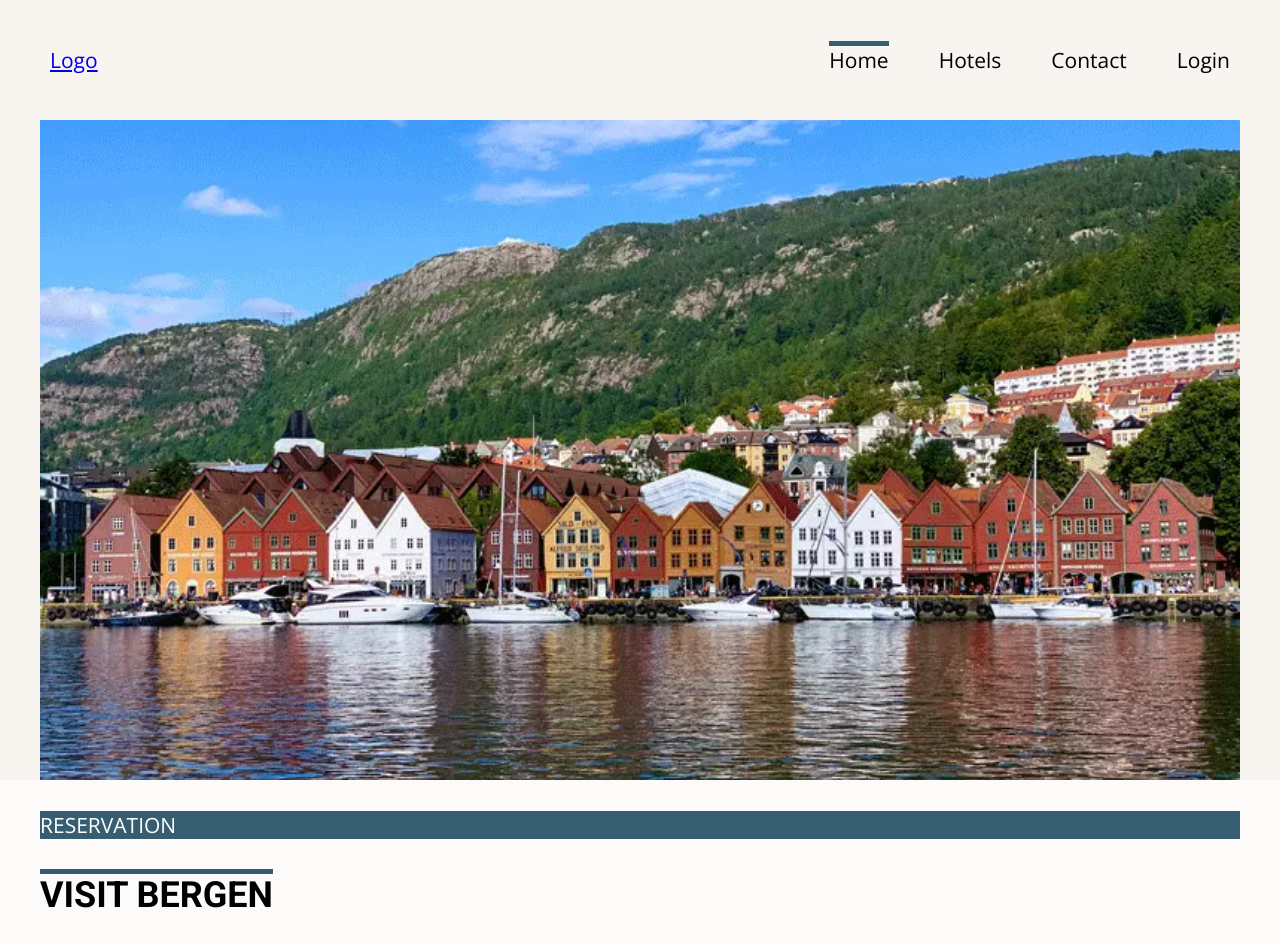
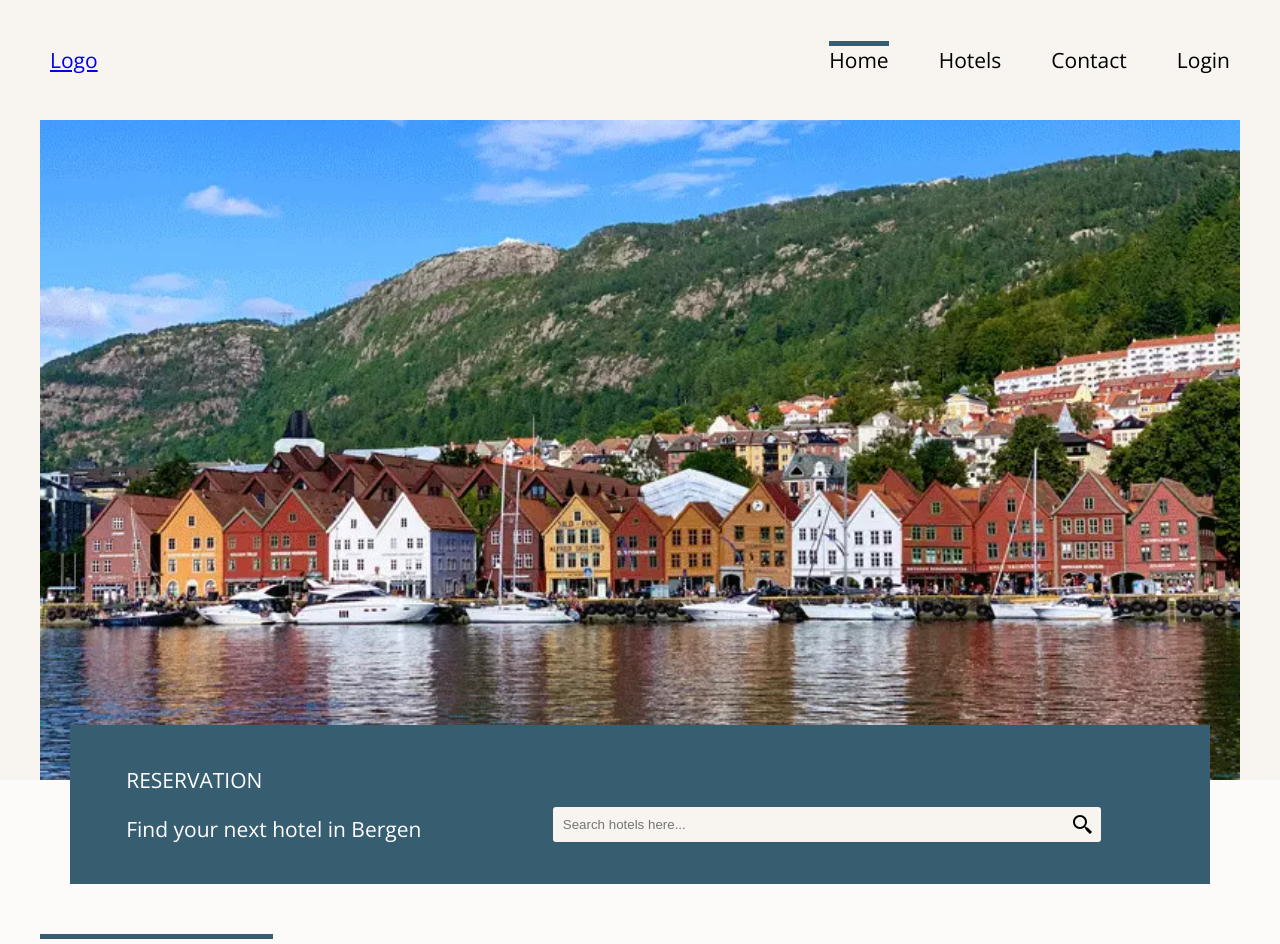
Before and after one commit to Noroff-FEU-Assignments/project-exam-2-Janne-R, a React (Create React App) app: page / in a window 1280 px wide. Shown: the top 944 px of the page. Built offline with nearby package versions, Linux system fonts and the light colour scheme.

Commit message:
Reservation homa page styling

```diff
--- a/src/components/common.styles/DisplayText.js
+++ b/src/components/common.styles/DisplayText.js
@@ -6,27 +6,27 @@ const StyledH1 = styled.h1`
   max-inline-size: fit-content;
   font-weight: bold;
   color: ${({ lightColor, theme }) => lightColor ? theme.colors.textColorLight : theme.colors.textColorDark};
-  text-transform: ${props => props.uppercase ? "uppercase" : "lowercase"};
+  text-transform: ${props => props.uppercase ? "uppercase" : "initial"};
 `;
 
 const StyledH2 = styled.h2`
   color: ${({ lightColor, theme }) => lightColor ? theme.colors.textColorLight : theme.colors.textColorDark};
-  text-transform: ${props => props.uppercase ? "uppercase" : "lowercase"};
+  text-transform: ${props => props.uppercase ? "uppercase" : "initial"};
 `;
 
 const StyledH3 = styled.h3`
   color: ${({ lightColor, theme }) => lightColor ? theme.colors.textColorLight : theme.colors.textColorDark};
-  text-transform: ${props => props.uppercase ? "uppercase" : "lowercase"};
+  text-transform: ${props => props.uppercase ? "uppercase" : "initial"};
 `;
 
 const StyledH4 = styled.h4`
  color: ${({ lightColor, theme }) => lightColor ? theme.colors.textColorLight : theme.colors.textColorDark};
-  text-transform: ${props => props.uppercase ? "uppercase" : "lowercase"};
+  text-transform: ${props => props.uppercase ? "uppercase" : "initial"};
 `;
 
 const StyledP = styled.p`
 color: ${({ lightColor, theme }) => lightColor ? theme.colors.textColorLight : theme.colors.textColorDark};
-text-transform: ${props => props.uppercase ? "uppercase" : "lowercase"};
+text-transform: ${props => props.uppercase ? "uppercase" : "initial"};
 `;
 
 export const H1 = ({ title, lightColor, uppercase }) => {
--- /dev/null
+++ b/src/components/common.styles/Search.js
@@ -0,0 +1,38 @@
+import styled from "styled-components";
+import { BiSearchAlt2 } from 'react-icons/bi';
+
+const Form = styled.form`
+  margin-top: 40px;
+  margin-bottom: 20px;
+  display: flex;
+  justify-content: center;
+  align-items: center;
+  @media ${({ theme }) => theme.devices.tabletS} {
+    width: 60%;
+    margin-bottom: 0;
+  }
+`;
+
+const Input = styled.input`
+  padding: 10px;
+  width: 80%;
+  background-color: ${({ theme }) => theme.colors.backgroundColorDark};
+  border: none;
+  border-radius: 3px;
+`;
+
+const SearchIcon = styled(BiSearchAlt2)`
+  margin-left: -30px;
+`;
+
+const Search = () => {
+  return (
+    <Form>
+      <Input placeholder="Search hotels here..." />
+      <SearchIcon size="1.5rem" />
+    </Form>
+
+  )
+}
+
+export default Search;
--- a/src/components/pages/home/Home.js
+++ b/src/components/pages/home/Home.js
@@ -7,6 +7,8 @@ const Home = () => {
     <main>
       <Section backgroundColorLight>
         <Reservation />
+      </Section>
+      <Section backgroundColorLight>
         <H1 title="Visit Bergen" uppercase />
       </Section>
     </main>
--- a/src/components/pages/home/Reservation.js
+++ b/src/components/pages/home/Reservation.js
@@ -1,14 +1,29 @@
 import styled from "styled-components";
 import { P } from "../../common.styles/DisplayText";
+import Search from "../../common.styles/Search";
 
 const Div = styled.div`
   background-color: ${({ theme }) => theme.colors.primaryColor};
+  text-align: center;
+  padding: 20px;
+  margin: -65px -10px 0 -10px;
+  @media ${({ theme }) => theme.devices.tabletS} {
+    text-align: left;
+    display: flex;
+    justify-content: space-around;
+    margin: -65px 30px 0 30px;
+  }
 `;
+
 
 const Reservation = () => {
   return (
     <Div>
-      <P paragraph="Reservation" uppercase lightColor />
+      <div>
+        <P paragraph="Reservation" uppercase lightColor />
+        <P paragraph="Find your next hotel in Bergen" lightColor />
+      </div>
+      <Search />
     </Div>
   )
 }
```
